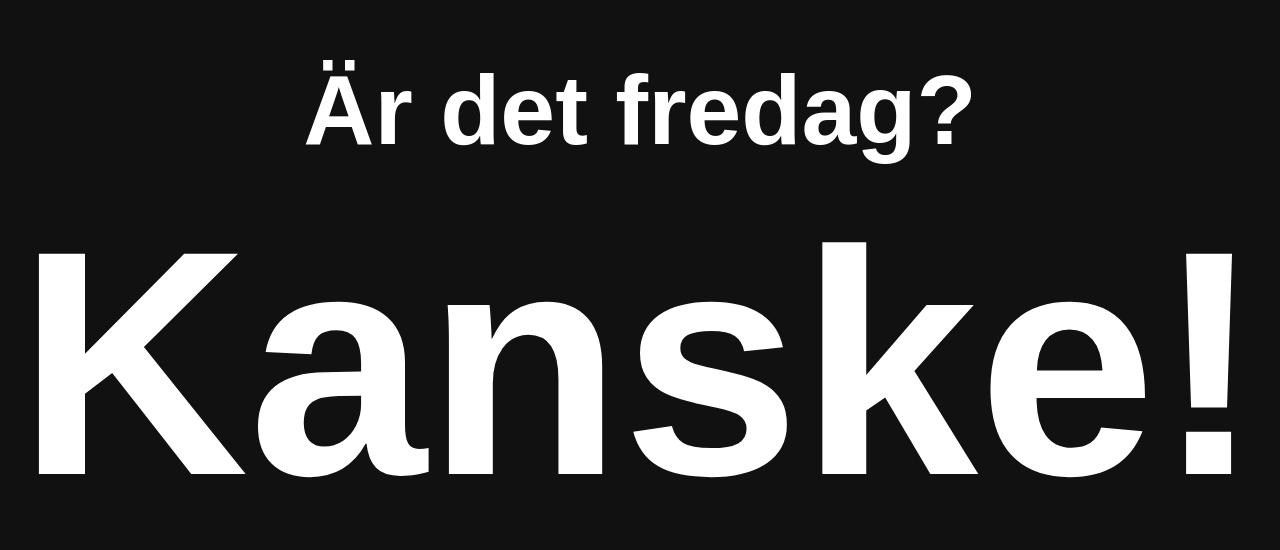
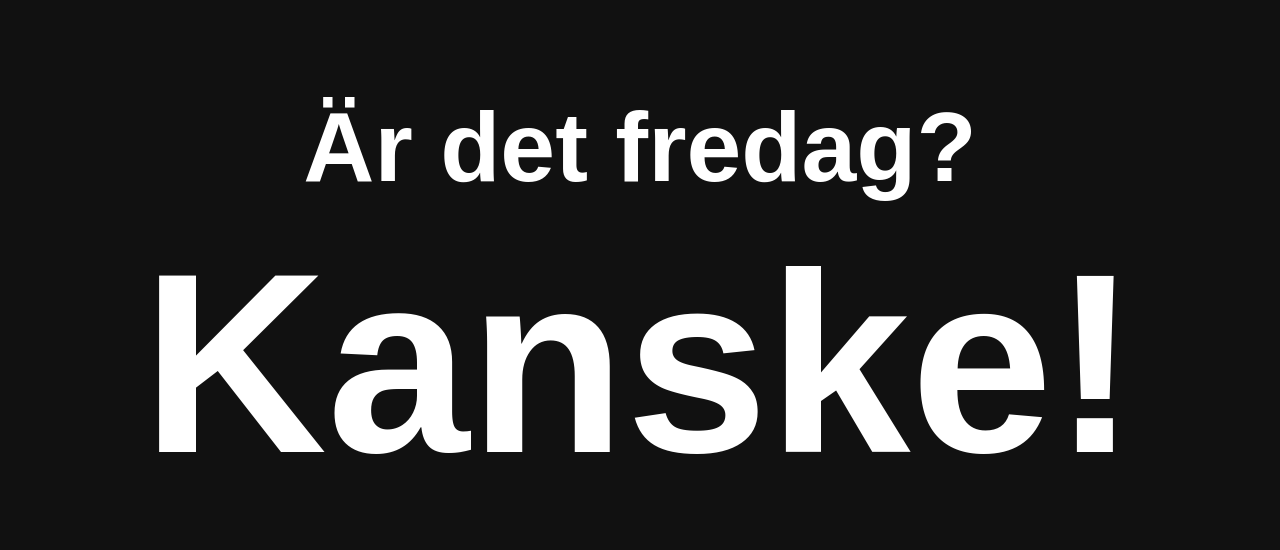
Before and after one commit to emilv/erefredag, a plain HTML site: page src/index.html in a window 1280 px wide. Shown: the part 106-656 px from the top of the page. Drawn offline with Linux system fonts and the light colour scheme.

Commit message:
Adjust width of imprecise answer

```diff
--- a/src/style.css
+++ b/src/style.css
@@ -44,7 +44,7 @@ html {
 	padding: 0;
 	margin: 0;
 	padding-top: 1%;
-	font-size: 25vw;
+	font-size: 20vw;
 }
 
 #menu, #menu ul {
```
